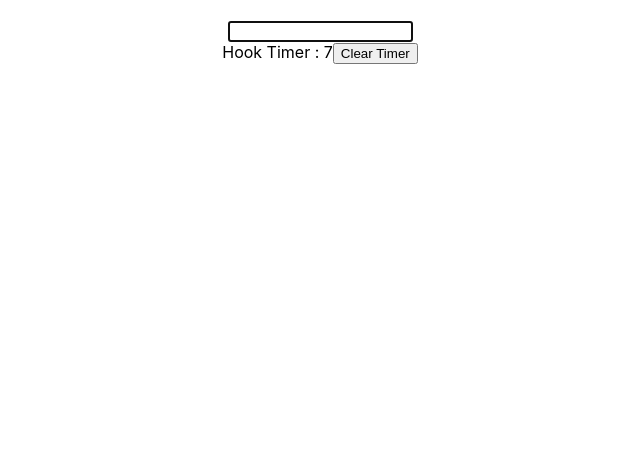
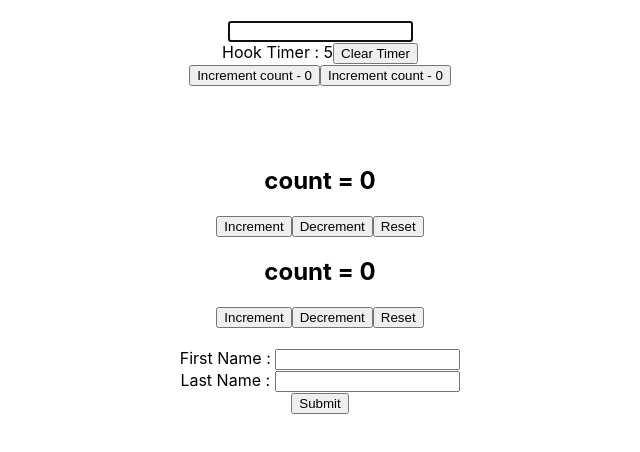
Before and after one commit to Radhika243/simple-app-react, a React (Create React App) app in the folder my-app/: page / in a window 1280 px wide. Shown: the top 452 px of the page, without its empty margins (320-960 px from the left). Built offline with nearby package versions, Linux system fonts and the light colour scheme.

Commit message:
custom hooks - starting with use

```diff
--- a/my-app/src/App.js
+++ b/my-app/src/App.js
@@ -62,6 +62,12 @@ import ParentComponento from './useCallback/ParentComponento';
 import CounterMemo from './useMemo/CounterMemo';
 import FocusInput1 from './useRef/FocusInput1';
 import HookTimer from './useRef/HookTimer';
+import DocTitle1 from './custom-hook/DocTitle1';
+import DocTitle2 from './custom-hook/DocTitle2';
+import UseDocumentTitle from './custom-hook/useDocumentTitle';
+import CounterCustom from './custom-hook/CounterCustom';
+import CounterCustom2 from './custom-hook/CounterCustom2';
+import UserForm from './custom-hook/UserForm';
 
 // import MemoComp from './components/MemoComp';
 
@@ -205,7 +211,22 @@ function App() {
       {/* <CounterMemo/> */}
 
       <FocusInput1/><br />
-      <HookTimer />
+      <HookTimer /><br>
+      </br>
+
+      <DocTitle1/>
+      <DocTitle2 />
+      <br></br>
+      <UseDocumentTitle />
+      <br/>
+      <br/>
+      <br/>
+
+      <CounterCustom />
+      <CounterCustom2/><br/>
+      <br/>
+
+      <UserForm/>
 
 
 
--- /dev/null
+++ b/my-app/src/custom-hook/CounterCustom.js
@@ -0,0 +1,34 @@
+import React from 'react'
+import UseCounter from './useCounter';
+
+function CounterCustom() {
+    // let initialCount = 0
+    // const [count,setCount] = useState(initialCount)
+
+    // const increment =() =>{
+    //     setCount(prevState => prevState + 1)
+    // }
+
+    // const decrement =() =>{
+    //     setCount(prevState => prevState - 1)
+    // }
+
+    // const reset =() =>{
+    //     setCount(initialCount)
+    // }
+
+   const [count,increment,decrement,reset] = UseCounter()
+
+
+
+    return (
+        <>
+        <h2>count = {count}</h2>
+            <button onClick={increment}>Increment</button>
+            <button onClick={decrement}>Decrement</button>
+            <button onClick={reset}>Reset</button>
+        </>
+    )
+}
+
+export default CounterCustom;
--- /dev/null
+++ b/my-app/src/custom-hook/CounterCustom2.js
@@ -0,0 +1,34 @@
+import React from 'react'
+import UseCounter from './useCounter';
+
+
+function CounterCustom2() {
+    // let initialCount = 0
+    // const [count,setCount] = useState(initialCount)
+
+    // const increment =() =>{
+    //     setCount(prevState => prevState + 1)
+    // }
+
+    // const decrement =() =>{
+    //     setCount(prevState => prevState - 1)
+    // }
+
+    // const reset =() =>{
+    //     setCount(initialCount)
+    // }
+
+    const [count,increment,decrement,reset] = UseCounter()
+
+
+    return (
+        <>
+        <h2>count = {count}</h2>
+            <button onClick={increment}>Increment</button>
+            <button onClick={decrement}>Decrement</button>
+            <button onClick={reset}>Reset</button>
+        </>
+    )
+}
+
+export default CounterCustom2;
--- /dev/null
+++ b/my-app/src/custom-hook/DocTitle1.js
@@ -0,0 +1,20 @@
+import React,{useState} from 'react'
+import UseDocumentTitle from './useDocumentTitle';
+
+function DocTitle1() {
+    const [count,setCount] = useState(0)
+
+    // useEffect(()=>{
+    //     document.title = `you clicked ${count} times`
+    // },[count])
+    UseDocumentTitle(count)
+
+    return (
+        <>
+            <button onClick={() => setCount(count + 1)}>Increment count - {count}</button>
+        </>
+    )
+}
+
+export default DocTitle1;
+//useDocumentTitle -- > custom hook
--- /dev/null
+++ b/my-app/src/custom-hook/DocTitle2.js
@@ -0,0 +1,22 @@
+import React,{useState} from 'react'
+import UseDocumentTitle from './useDocumentTitle';
+
+//insread of repeating the code for document title change, it's better to create a custom hook to handle the same code
+
+function DocTitle2() {
+    const [count,setCount] = useState(0)
+
+    // useEffect(()=>{
+    //     document.title = `you clicked ${count} times`
+    // },[count])
+
+    UseDocumentTitle(count)
+    return (
+        <>
+            <button onClick={() => setCount(count + 1)}>Increment count - {count}</button>
+        </>
+    )
+}
+
+export default DocTitle2;
+//useDocumentTitle -- > custom hook
--- /dev/null
+++ b/my-app/src/custom-hook/UserForm.js
@@ -0,0 +1,47 @@
+import React from 'react'
+import UseInput from './useInput'
+
+function UserForm() {
+    // const [firstName,setFirstName] = useState('')
+    //const [lastName,setLastName] = useState('')
+
+    const [firstName,bindFirstName,resetFirstName]= UseInput('')
+    const [lastName,bindLastName,resetLastName] = UseInput('')
+
+    // const firstNameHandler = (event) =>{
+    //     setFirstName(event.target.value)
+    // }
+    // const lastNameHandler = (event) =>{
+    //     setLastName(event.target.value)
+    // }
+
+    const submitHandler = (event) =>{
+        event.preventDefault()
+        alert(`Entered first name : ${firstName} and last name : ${lastName}`)
+        resetFirstName()
+        resetLastName()
+    }
+
+
+    return (
+        <>
+        <form onSubmit={submitHandler}>
+           <div>
+                <label>First Name : </label>
+                {/* <input type = "text" value={firstName}  onChange={firstNameHandler}/> */}
+                {/* //replace above LineRender with */}
+                <input type = "text" {...bindFirstName}/>
+           </div>
+           <div>
+                <label>Last Name : </label>
+                <input type = "text" {...bindLastName}/>
+           </div>
+           <button type='submit'>Submit</button>
+
+        </form>
+
+        </>
+    )
+}
+
+export default UserForm;
--- /dev/null
+++ b/my-app/src/custom-hook/useCounter.js
@@ -0,0 +1,22 @@
+import {useState} from 'react'
+
+function UseCounter() {
+    let initialCount = 0
+    const [count,setCount] = useState(initialCount)
+
+    const increment =() =>{
+        setCount(prevState => prevState + 1)
+    }
+
+    const decrement =() =>{
+        setCount(prevState => prevState - 1)
+    }
+
+    const reset =() =>{
+        setCount(initialCount)
+    }
+
+    return  [count,increment,decrement,reset]
+}
+
+export default UseCounter;
--- /dev/null
+++ b/my-app/src/custom-hook/useDocumentTitle.js
@@ -0,0 +1,12 @@
+import {useEffect} from 'react'
+
+function UseDocumentTitle(count) {
+    // we need to include the code for updating the document title
+
+    useEffect(()=>{
+        document.title = `you clicked ${count} times`
+    },[count])
+}
+
+export default UseDocumentTitle;
+//useDocumentTitle -- > custom hook
--- /dev/null
+++ b/my-app/src/custom-hook/useInput.js
@@ -0,0 +1,20 @@
+import {useState} from 'react'
+
+function UseInput(initialValue) {
+    const [value,setValue] = useState(initialValue)
+
+    const reset = () =>{
+        setValue(initialValue)
+    }
+
+    const bind = {
+        value,
+        onChange : event =>{
+            setValue(event.target.value)
+        }
+    }
+
+    return [value,bind,reset]
+}
+
+export default UseInput;
--- a/my-app/src/useRef/HookTimer.js
+++ b/my-app/src/useRef/HookTimer.js
@@ -1,23 +1,24 @@
-import React,{useState,useEffect} from 'react'
+import React,{useState,useEffect,useRef} from 'react'
 
 function HookTimer() {
     const [timer,setTimer] = useState(0)
-    let interval
+    const intervalRef = useRef() // clearing interval timer from an react handler
+    // let interval  -- we can create interval  as let a variable or else use useREf hook
     useEffect(()=>{
-       interval = setInterval(()=>{
+      intervalRef.current = setInterval(()=>{
             setTimer(prevTimer => prevTimer + 1)
         },1000)
 
-        return() => {
-            clearInterval(interval)
+        return() => {//unmounting
+            clearInterval(intervalRef.current)
         }
-    },[timer])
+    },[])
 
 
     return (
         <>
             Hook Timer : {timer}
-            <button onClick={() => clearInterval(interval)}>Clear Timer</button>
+            <button onClick={() => clearInterval(intervalRef.current)}>Clear Timer</button>
         </>
     )
 }
```
